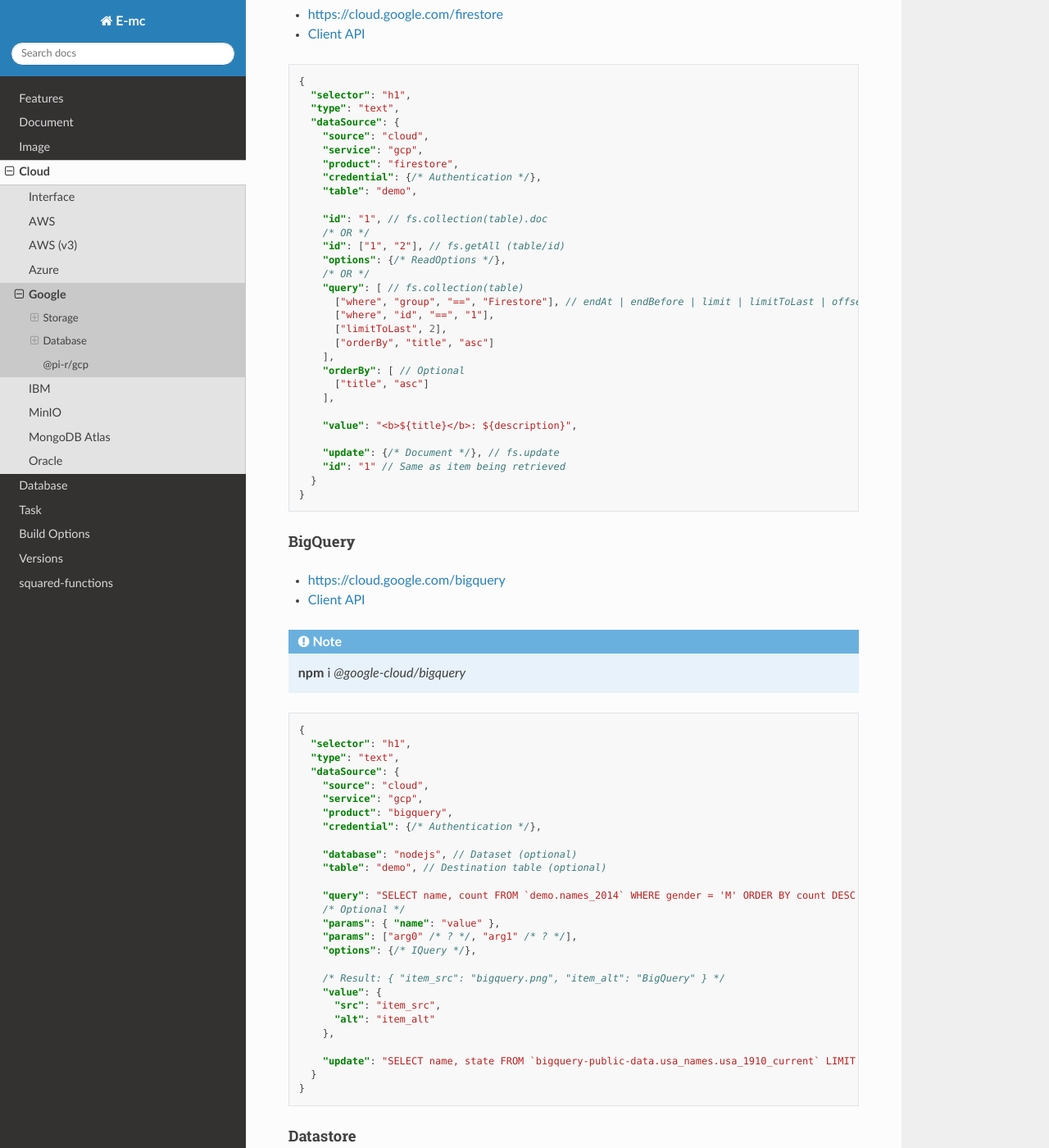
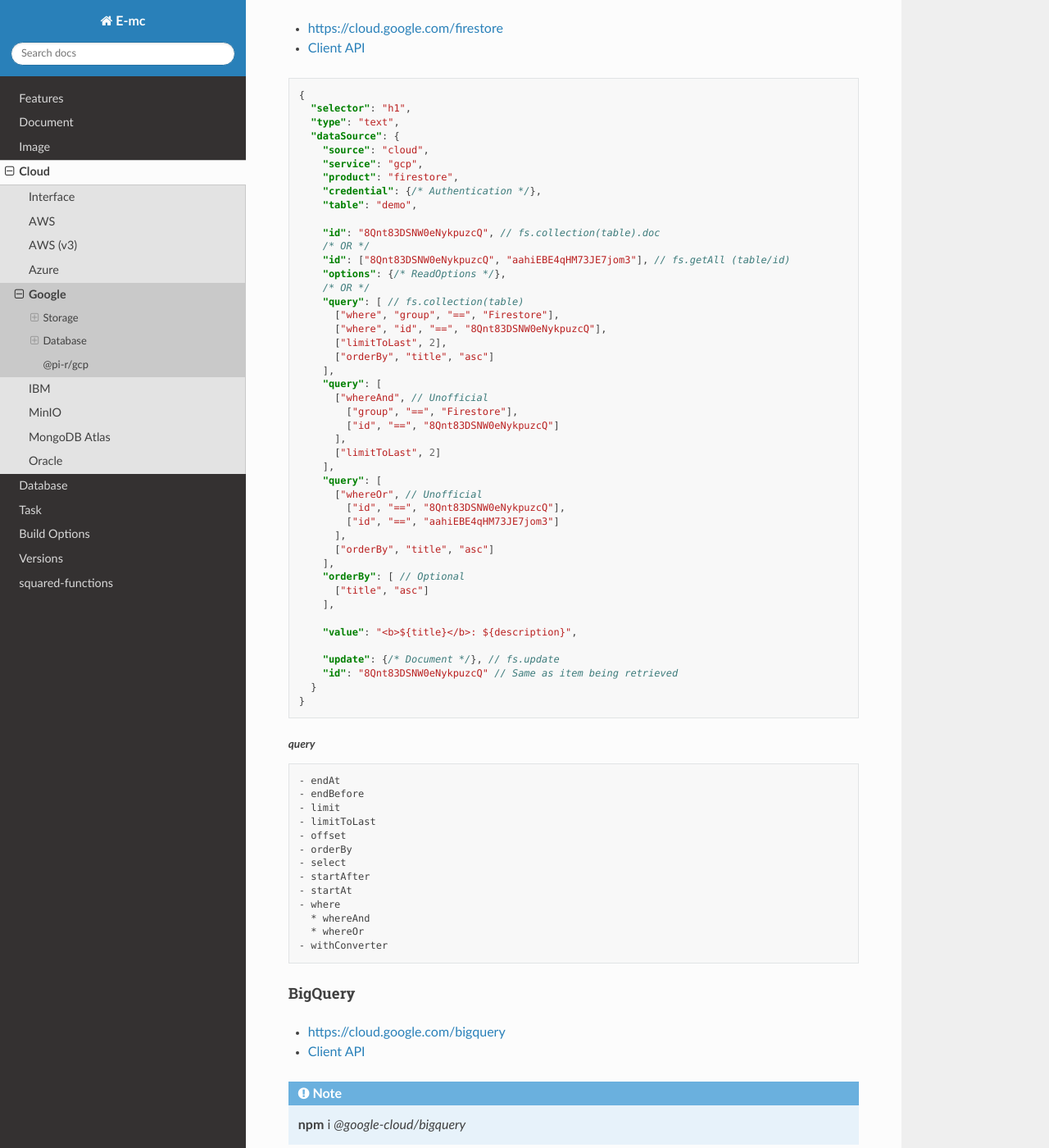
Before and after one commit to anpham6/chrome-docs, a Sphinx documentation site: the page built from source/cloud/gcp.rst, in a window 1280 px wide and 1400 px high, scrolled down 4280 px. Shown: the whole window at 82% size. Built offline with Sphinx 7.4.7 and the Read the Docs theme 2.0.0, drawn with Linux system fonts in a browser that asks for light colours; some of the changed text lies outside the part shown.

```diff
--- a/source/cloud/gcp.rst
+++ b/source/cloud/gcp.rst
@@ -244,15 +245,29 @@
       "credential": {/* Authentication */},
       "table": "demo",
 
-      "id": "1", // fs.collection(table).doc
+      "id": "8Qnt83DSNW0eNykpuzcQ", // fs.collection(table).doc
       /* OR */
-      "id": ["1", "2"], // fs.getAll (table/id)
+      "id": ["8Qnt83DSNW0eNykpuzcQ", "aahiEBE4qHM73JE7jom3"], // fs.getAll (table/id)
       "options": {/* ReadOptions */},
       /* OR */
       "query": [ // fs.collection(table)
-        ["where", "group", "==", "Firestore"], // endAt | endBefore | limit | limitToLast | offset | orderBy | select | startAfter | startAt | where | withConverter
-        ["where", "id", "==", "1"],
+        ["where", "group", "==", "Firestore"],
+        ["where", "id", "==", "8Qnt83DSNW0eNykpuzcQ"],
         ["limitToLast", 2],
+        ["orderBy", "title", "asc"]
+      ],
+      "query": [
+        ["whereAnd", // Unofficial
+          ["group", "==", "Firestore"],
+          ["id", "==", "8Qnt83DSNW0eNykpuzcQ"]
+        ],
+        ["limitToLast", 2]
+      ],
+      "query": [
+        ["whereOr", // Unofficial
+          ["id", "==", "8Qnt83DSNW0eNykpuzcQ"],
+          ["id", "==", "aahiEBE4qHM73JE7jom3"]
+        ],
         ["orderBy", "title", "asc"]
       ],
       "orderBy": [ // Optional
@@ -262,9 +277,26 @@
       "value": "<b>${title}</b>: ${description}",
 
       "update": {/* Document */}, // fs.update
-      "id": "1" // Same as item being retrieved
+      "id": "8Qnt83DSNW0eNykpuzcQ" // Same as item being retrieved
     }
   }
+
+.. code-block:: none
+  :caption: **query**
+
+  - endAt
+  - endBefore
+  - limit
+  - limitToLast
+  - offset
+  - orderBy
+  - select
+  - startAfter
+  - startAt
+  - where
+    * whereAnd
+    * whereOr
+  - withConverter
 
 BigQuery
 ~~~~~~~~
@@ -350,6 +382,19 @@
       "query": [/* Same */]
     }
   }
+
+.. code-block:: none
+  :caption: **query**
+
+  - end
+  - filter
+  - groupBy
+  - hasAncestor
+  - limit
+  - offset
+  - order
+  - select
+  - start
 
 Bigtable
 ~~~~~~~~~
@@ -479,6 +524,21 @@
     }
   }
 
+.. code-block:: none
+  :caption: **query**
+
+  - endBefore
+  - endAt
+  - equalTo
+  - limitToFirst
+  - limitToLast
+  - orderByChild
+  - orderByKey
+  - orderByPriority
+  - orderByValue
+  - startAt
+  - startAfter
+
 @pi-r/gcp
 =========
 
@@ -487,11 +547,15 @@
   - **configBucket.tags** using *Metadata* was implemented.
   - **configBucket.cors** using *Cors* was implemented.
   - **configBucket.lifecycle** using *LifecycleRule* was implemented.
+  - *Firestore* property **query** supports using *Filter* where groups.
+
+.. versionadded:: 0.6.3
+
+  - *Firestore* property **id** supports multiple document references.
 
 .. versionadded:: 0.6.2
 
   - *GoogleAuthOptions* properties **authClient** and **credentials** were not detected during credential validation.
-  - *Firestore* property **id** supports multiple document references.
   - *Datastore* method **createQuery** with "namespace" and "kind" parameter is supported.
 
 .. deprecated:: 0.6.2
--- a/source/document/plugins/settings.rst
+++ b/source/document/plugins/settings.rst
@@ -53,7 +53,9 @@
                 "transform": {
                   "plugins": [
                     ["posthtml-doctype", { "doctype": "HTML 5" }],
-                    ["posthtml-include", { "root": "./", "encoding": "utf-8" }]
+                    ["posthtml-include", { "root": "./", "encoding": "utf-8" }],
+                    "posthtml-attrs-sorter",
+                    ["htmlnano", { "collapseWhitespace": "conservative" }]
                   ]
                 },
                 "transform-output": {
```
Also changed, not shown: other parts of source/cloud/gcp.rst (+5 -4 lines), source/cloud/aws-v3.rst (+5 -5 lines), source/cloud/aws.rst (+5 -5 lines).
